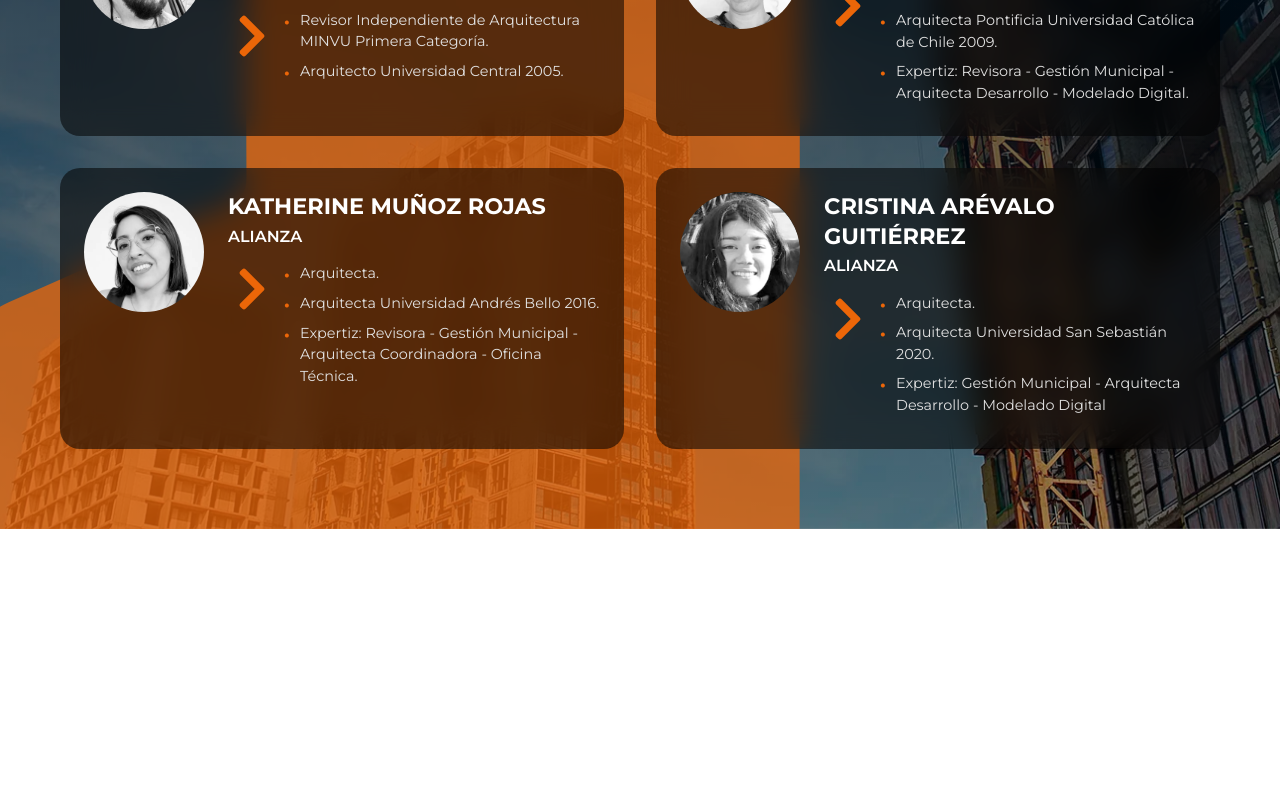
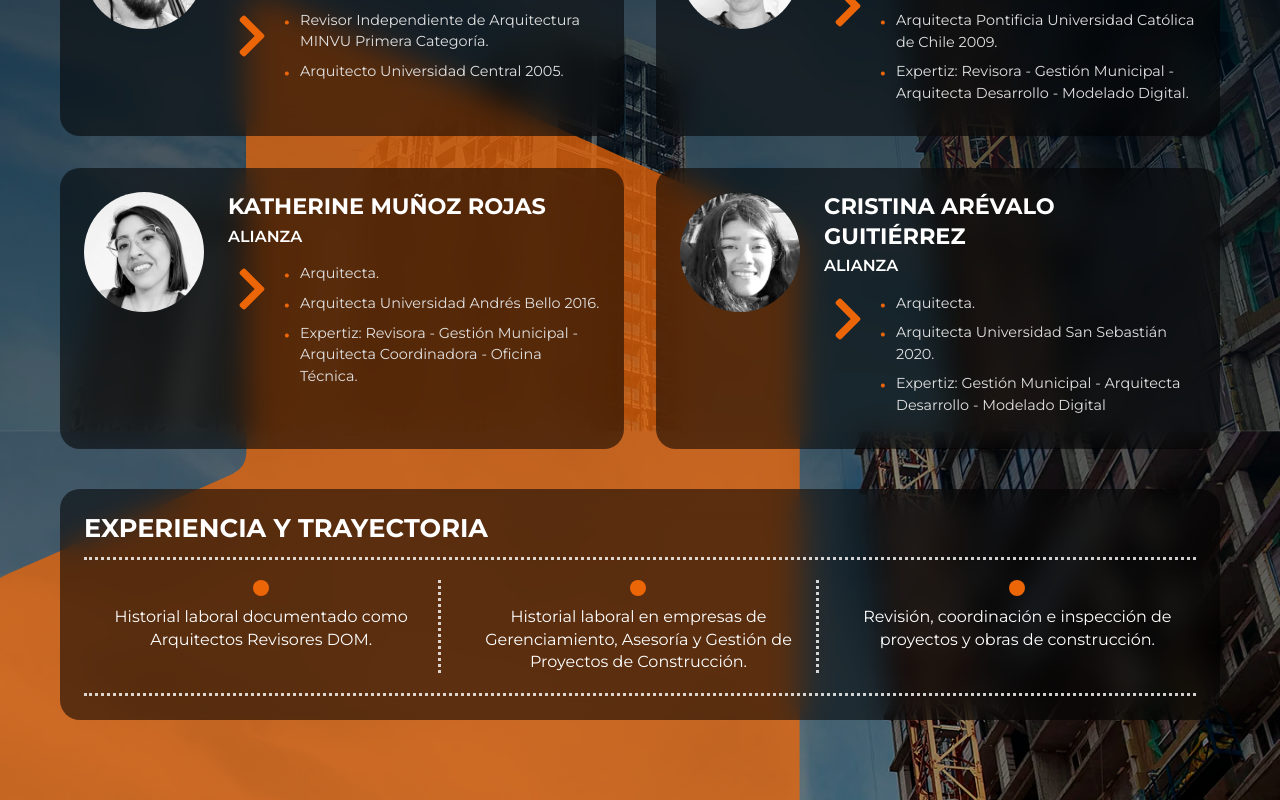
Before and after one commit to cristiansot/imperium-website, a React (Vite) app: page /equipo in a window 1280 px wide. Shown: the part 422-1222 px from the top of the page. Before the commit the page ends 951 px from the top, so only its background shows below. Built offline with nearby package versions, Linux system fonts and the light colour scheme.

Commit message:
Experiencia y Trayectoria

```diff
--- a/src/assets/css/equipo.css
+++ b/src/assets/css/equipo.css
@@ -203,10 +203,115 @@
   left: 0;
 }
 
-/* Ocultar footer */
-.equipo-section ~ footer,
-body:has(.equipo-section) footer {
-  display: none;
+/* EXPERIENCIA Y TRAYECTORIA */
+
+.experiencia-container {
+  margin-top: 40px;
+  background: rgba(0, 0, 0, 0.55);
+  backdrop-filter: blur(15px);
+  -webkit-backdrop-filter: blur(15px);
+  border-radius: 20px;
+  padding: 1.5rem;
+  transition: transform 0.3s ease;
+  display: flex;
+  gap: 1.5rem;
+}
+
+.equipo-titulo {
+  margin-top: 40px;
+  margin-bottom: -50px;
+}
+
+.equipo-experiencia-title {
+  font-size: 2rem !important;
+}
+
+.equipo-experiencia-textos{
+  font-size: 1rem !important;
+}
+
+/* EXPERIENCIA Y TRAYECTORIA */
+
+.experiencia-container {
+  margin-top: 40px;
+  background: rgba(0, 0, 0, 0.55);
+  backdrop-filter: blur(15px);
+  -webkit-backdrop-filter: blur(15px);
+  border-radius: 20px;
+  padding: 1.5rem;
+  transition: transform 0.3s ease;
+  flex-direction: column; /* Añadido: para que título quede arriba */
+  display: flex;
+  gap: 1.5rem;
+}
+
+.equipo-titulo {
+  margin-top: 0;
+  margin-bottom: -30px; /* Cambiado: antes era -50px */
+}
+
+.equipo-experiencia-title {
+  color: #fff;
+  font-size: 1.6rem !important; /* Cambiado: antes era 3rem */
+  font-weight: 700;
+  text-transform: uppercase;
+  margin-bottom: 20px; /* Añadido: espacio debajo del título */
+}
+
+.equipo-experiencia {
+  margin-top: 0; /* Cambiado: antes era 40px */
+  padding: 20px 0; /* Ajustado */
+  border-top: 3px dotted rgba(255,255,255,0.8);
+  border-bottom: 3px dotted rgba(255,255,255,0.8);
+}
+
+.equipo-experiencia-grid {
+  display: grid;
+  grid-template-columns: repeat(3, 1fr);
+  gap: 20px; /* Añadido: separación entre items */
+}
+
+.equipo-experiencia-item {
+  position: relative;
+  text-align: center;
+  padding: 0 20px; /* Reducido: antes era 40px */
+}
+
+.equipo-experiencia-item:not(:last-child) {
+  border-right: 3px dotted rgba(255,255,255,0.8);
+}
+
+.equipo-dot {
+  width: 16px;
+  height: 16px;
+  background: #ec6608;
+  border-radius: 50%;
+  margin: 0 auto 10px auto; /* Reducido margen inferior */
+}
+
+.equipo-experiencia-textos {
+  font-size: 1rem;
+  color: #fff;
+  line-height: 1.4;
+  margin: 0;
+}
+
+/* Responsive */
+@media (max-width: 768px) {
+  .equipo-experiencia-grid {
+    grid-template-columns: 1fr;
+    gap: 30px;
+  }
+
+  .equipo-experiencia-item:not(:last-child) {
+    border-right: none;
+    border-bottom: 3px dotted rgba(255,255,255,0.8);
+    padding-bottom: 30px;
+  }
+
+  .equipo-experiencia-title {
+    font-size: 1.5rem;
+  }
 }
 
 /* Responsive */
--- a/src/pages/Equipo.jsx
+++ b/src/pages/Equipo.jsx
@@ -1,13 +1,15 @@
+import { FaChevronRight } from "react-icons/fa";
+import '../assets/css/equipo.css';
+
+// Imports de imágenes
+import bgImage from '../assets/img/backgrounds/equipo.webp';
+import shapeImage from '../assets/img/backgrounds/shape.svg';
 import franciscoimg from '../assets/img/equipo/francisco.webp';
 import franciscaimg from '../assets/img/equipo/francisca.webp';
 import katherineimg from '../assets/img/equipo/katherine.webp';
 import cristinaimg from '../assets/img/equipo/cristina.webp';
-import bgImage from '../assets/img/backgrounds/equipo.webp';
-import shapeImage from '../assets/img/backgrounds/shape.svg';
-import { FaChevronRight } from "react-icons/fa";
-import '../assets/css/equipo.css'
 
-function Equipo() {
+const Equipo = () => {
   const equipoData = [
     {
       id: 1,
@@ -25,7 +27,7 @@ function Equipo() {
       nombre: "FRANCISCA SOLIS ZARHI",
       cargo: "ALIANZA",
       imagen: franciscaimg,
-      alt: "Francisca",
+      alt: "Francisca Solis Zarhi",
       descripcion: [
         "Arquitecta Senior.",
         "Arquitecta Pontificia Universidad Católica de Chile 2009.",
@@ -37,7 +39,7 @@ function Equipo() {
       nombre: "KATHERINE MUÑOZ ROJAS",
       cargo: "ALIANZA",
       imagen: katherineimg,
-      alt: "Katherine",
+      alt: "Katherine Muñoz Rojas",
       descripcion: [
         "Arquitecta.",
         "Arquitecta Universidad Andrés Bello 2016.",
@@ -49,13 +51,19 @@ function Equipo() {
       nombre: "CRISTINA ARÉVALO GUITIÉRREZ",
       cargo: "ALIANZA",
       imagen: cristinaimg,
-      alt: "Cristina",
+      alt: "Cristina Arévalo Guitiérrez",
       descripcion: [
         "Arquitecta.",
         "Arquitecta Universidad San Sebastián 2020.",
         "Expertiz: Gestión Municipal - Arquitecta Desarrollo - Modelado Digital"
       ]
     }
+  ];
+
+  const experienciaItems = [
+    "Historial laboral documentado como Arquitectos Revisores DOM.",
+    "Historial laboral en empresas de Gerenciamiento, Asesoría y Gestión de Proyectos de Construcción.",
+    "Revisión, coordinación e inspección de proyectos y obras de construcción."
   ];
 
   return (
@@ -70,13 +78,12 @@ function Equipo() {
     >
       {/* Shape decorativo */}
       <div className="equipo-shape">
-        <img src={shapeImage} alt="shape" />
+        <img src={shapeImage} alt="Decoración de fondo" />
       </div>
 
       <div className="container">
         <h1 className="equipo-title">NUESTRO EQUIPO</h1>
 
-        {/* Subtítulo */}
         <h2 className="equipo-subtitle">
           "Trabajamos acorde a los nuevos tiempos laborales. Generamos alianzas para lograr objetivos, con profesionales según expertiz"
         </h2>
@@ -84,7 +91,6 @@ function Equipo() {
         <div className="equipo-content">
           {equipoData.map((miembro) => (
             <div key={miembro.id} className="equipo-card">
-              {/* Foto izquierda */}
               <div className="equipo-foto">
                 <img
                   src={miembro.imagen}
@@ -93,17 +99,14 @@ function Equipo() {
                 />
               </div>
 
-              {/* Contenido derecho */}
               <div className="equipo-info">
-                {/* Títulos */}
                 <div className="equipo-titulos">
                   <h3 className="equipo-nombre">{miembro.nombre}</h3>
                   <h4 className="equipo-cargo">{miembro.cargo}</h4>
                 </div>
 
-                {/* Descripción con ícono */}
                 <div className="equipo-descripcion-wrapper">
-                  <FaChevronRight className="equipo-icon" />
+                  <FaChevronRight className="equipo-icon" aria-hidden="true" />
                   <ul className="equipo-descripcion">
                     {miembro.descripcion.map((item, index) => (
                       <li key={index}>{item}</li>
@@ -114,9 +117,28 @@ function Equipo() {
             </div>
           ))}
         </div>
+
+        <div className="experiencia-container">
+          <div className="equipo-titulo">
+            <h2 className="equipo-experiencia-title">
+              EXPERIENCIA Y TRAYECTORIA
+            </h2>
+          </div>
+
+          <div className="equipo-experiencia">
+            <div className="equipo-experiencia-grid">
+              {experienciaItems.map((item, index) => (
+                <div key={index} className="equipo-experiencia-item">
+                  <div className="equipo-dot" aria-hidden="true"></div>
+                  <p className="equipo-experiencia-textos">{item}</p>
+                </div>
+              ))}
+            </div>
+          </div>
+        </div>
       </div>
     </section>
   );
-}
+};
 
 export default Equipo;
```
